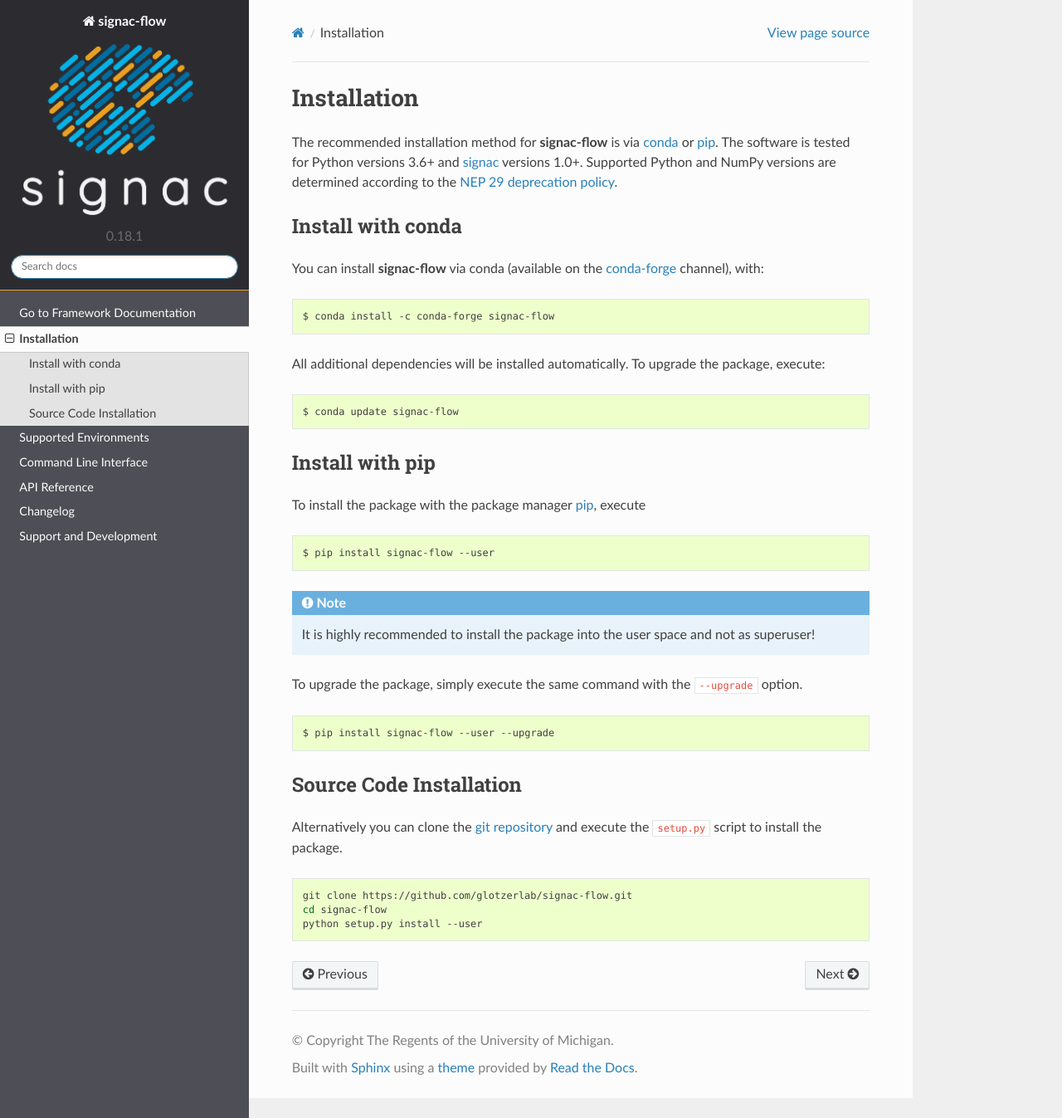
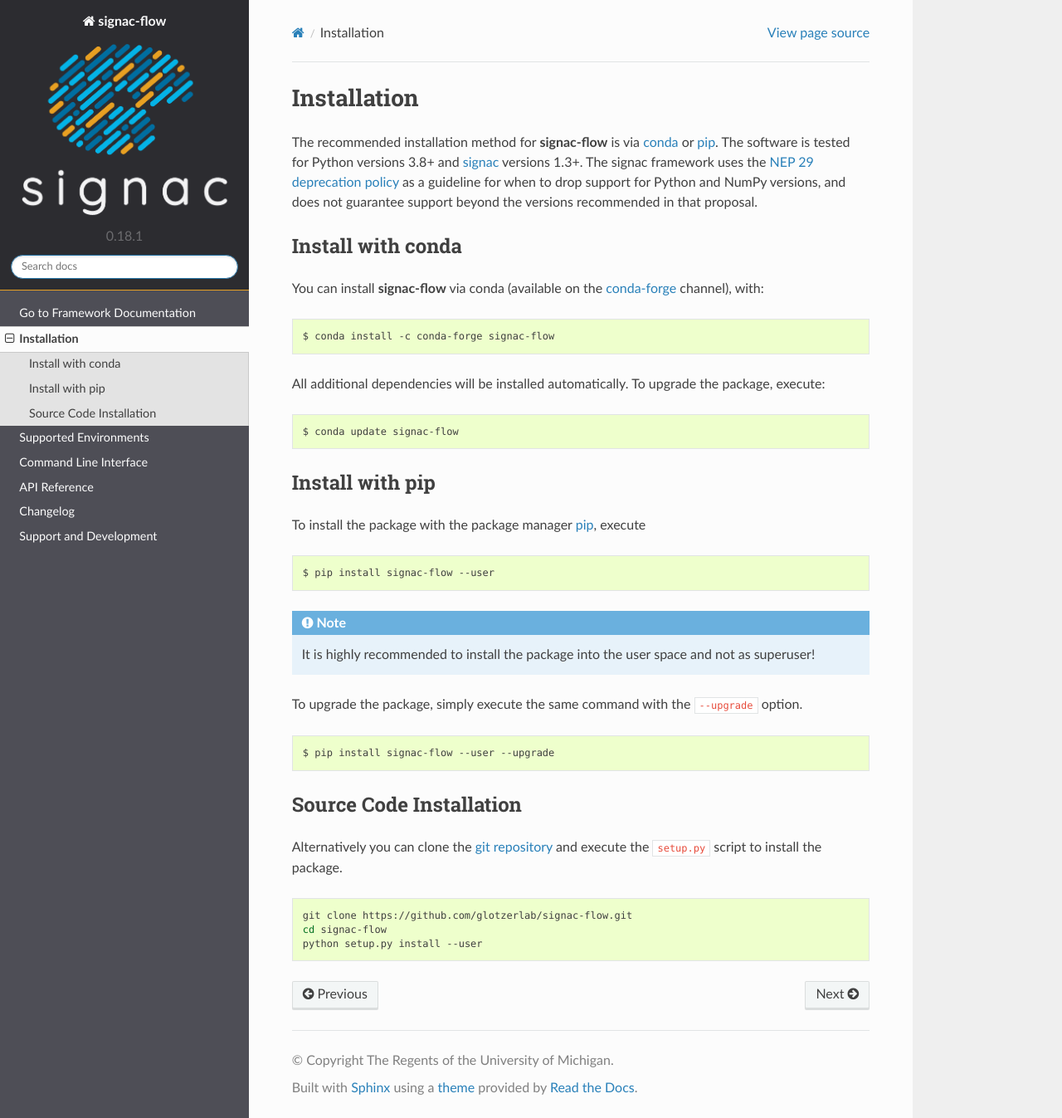
Before and after one commit to glotzerlab/signac-flow, a Sphinx documentation site: the page built from doc/installation.rst, in a window 1280 px wide and 1347 px high. Shown: the whole window at 83% size. Built offline with Sphinx 7.4.7 and the Read the Docs theme 2.0.0, drawn with Linux system fonts in a browser that asks for light colours.

Commit message:
Require Python 3.8+.

```diff
--- a/doc/installation.rst
+++ b/doc/installation.rst
@@ -5,8 +5,8 @@
 ============
 
 The recommended installation method for **signac-flow** is via conda_ or pip_.
-The software is tested for Python versions 3.6+ and signac_ versions 1.0+.
-Supported Python and NumPy versions are determined according to the `NEP 29 deprecation policy <https://numpy.org/neps/nep-0029-deprecation_policy.html>`_.
+The software is tested for Python versions 3.8+ and signac_ versions 1.3+.
+The signac framework uses the `NEP 29 deprecation policy <https://numpy.org/neps/nep-0029-deprecation_policy.html>`__ as a guideline for when to drop support for Python and NumPy versions, and does not guarantee support beyond the versions recommended in that proposal.
 
 .. _conda: https://conda.io/
 .. _conda-forge: https://conda-forge.org/
--- a/pyproject.toml
+++ b/pyproject.toml
@@ -1,5 +1,5 @@
 [tool.black]
-target-version = ['py36']
+target-version = ['py38']
 include = '\.pyi?$'
 exclude = '''
 (
--- a/setup.py
+++ b/setup.py
@@ -51,8 +51,6 @@
         "Intended Audience :: Developers",
         "License :: OSI Approved :: BSD License",
         "Topic :: Scientific/Engineering :: Physics",
-        "Programming Language :: Python :: 3.6",
-        "Programming Language :: Python :: 3.7",
         "Programming Language :: Python :: 3.8",
         "Programming Language :: Python :: 3.9",
         "Programming Language :: Python :: 3.10",
@@ -68,5 +66,5 @@
     install_requires=requirements,
     # Supported versions are determined according to NEP 29.
     # https://numpy.org/neps/nep-0029-deprecation_policy.html
-    python_requires=">=3.6, <4",
+    python_requires=">=3.8, <4",
 )
```
Also changed, not shown: .pre-commit-config.yaml, 1 other file.
